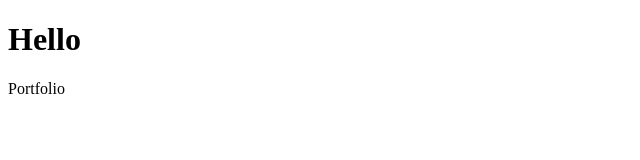
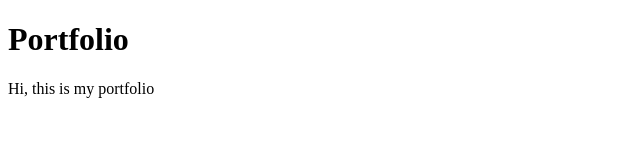
Before and after one commit to Rakezt/practice_timePass, a plain HTML site: page index.html in a window 1280 px wide. Shown: the whole page, without its empty margins (0-640 px from the left). Drawn offline with Linux system fonts and the light colour scheme.

Commit message:
refactor updating structure

```diff
--- a/index.html
+++ b/index.html
@@ -7,8 +7,8 @@
     <title>Portfolio | showcase</title>
 </head>
 <body>
-    <h1>Hello</h1>
-    <p>Portfolio</p>
+    <h1>Portfolio</h1>
+    <p>Hi, this is my portfolio</p>
 
 </body>
 </html>
```
